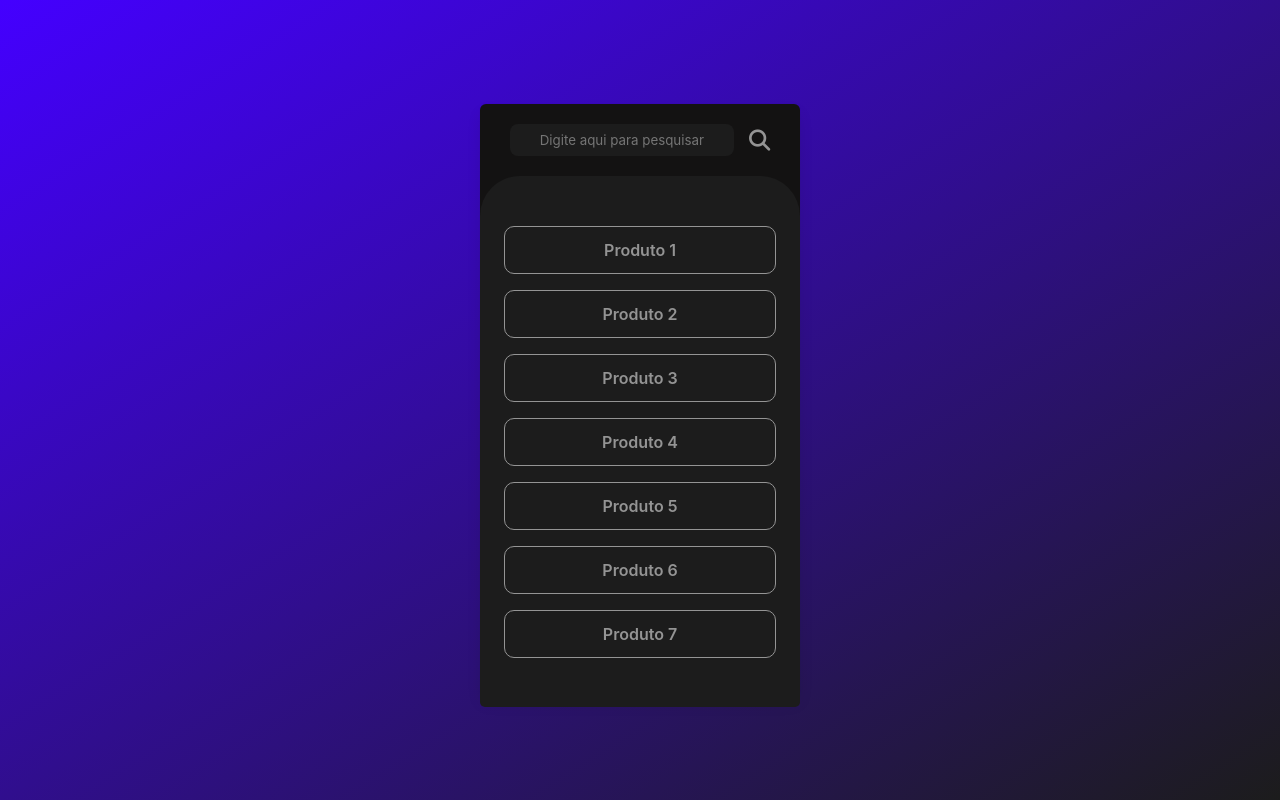
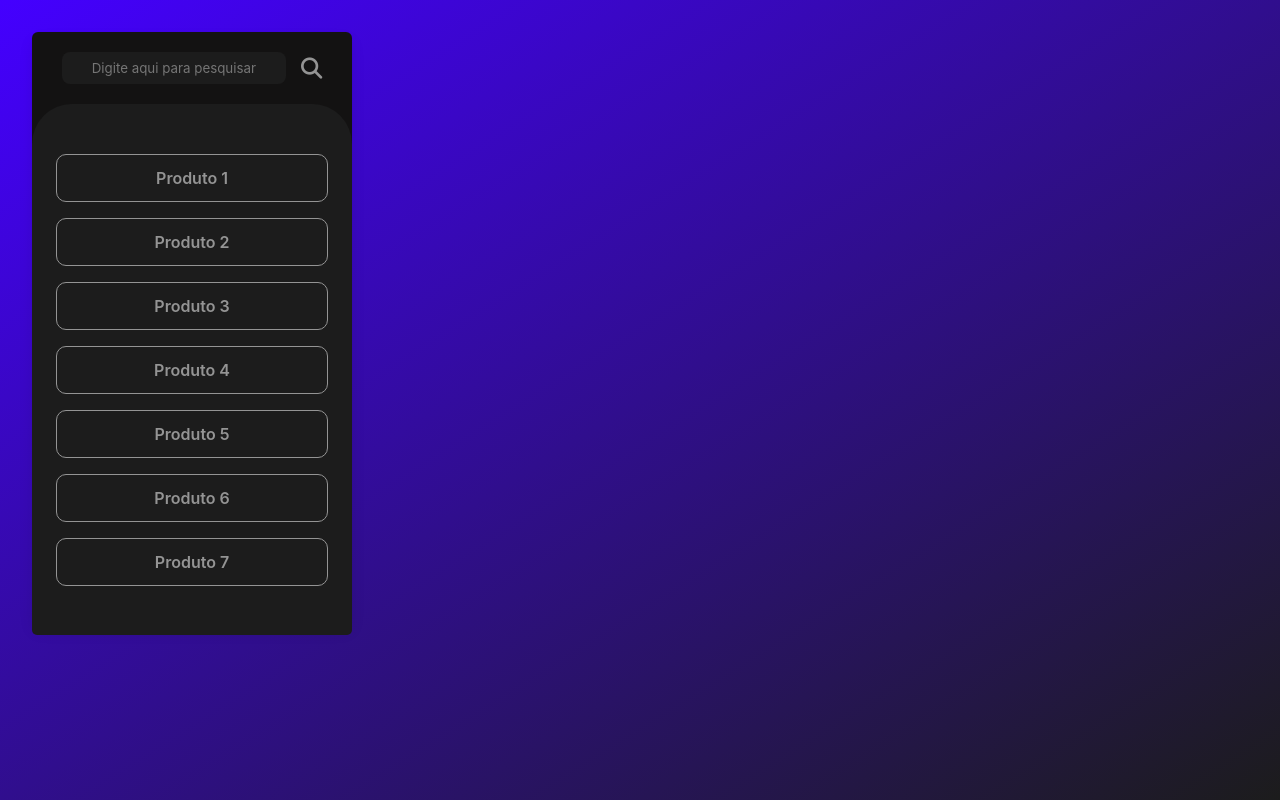
Before and after one commit to SousaaArthur/links-profile, a plain HTML site: page pages/setup.html in a window 1280 px wide. Drawn offline with Linux system fonts and the light colour scheme.

Commit message:
links-profile version 1.4

```diff
--- a/styles/setup.css
+++ b/styles/setup.css
@@ -14,7 +14,6 @@
 
 body{
     background: linear-gradient(to bottom right, #4400ff, #1c1c1c);
-    overflow: hidden;
     user-select: none;
 }
 
@@ -29,6 +28,9 @@ body{
     background-color: #131212;
     height: 37rem;
     width: 20rem;
+    position: fixed;
+    top: 2rem;
+    left: 2rem;
 }
 
 .search{
@@ -52,7 +54,6 @@ body{
 .search-bar:focus{
     border: 1px solid #f8f8f8;
     outline: none;
-    overflow: auto;
 }
 
 .btn-search{
```
